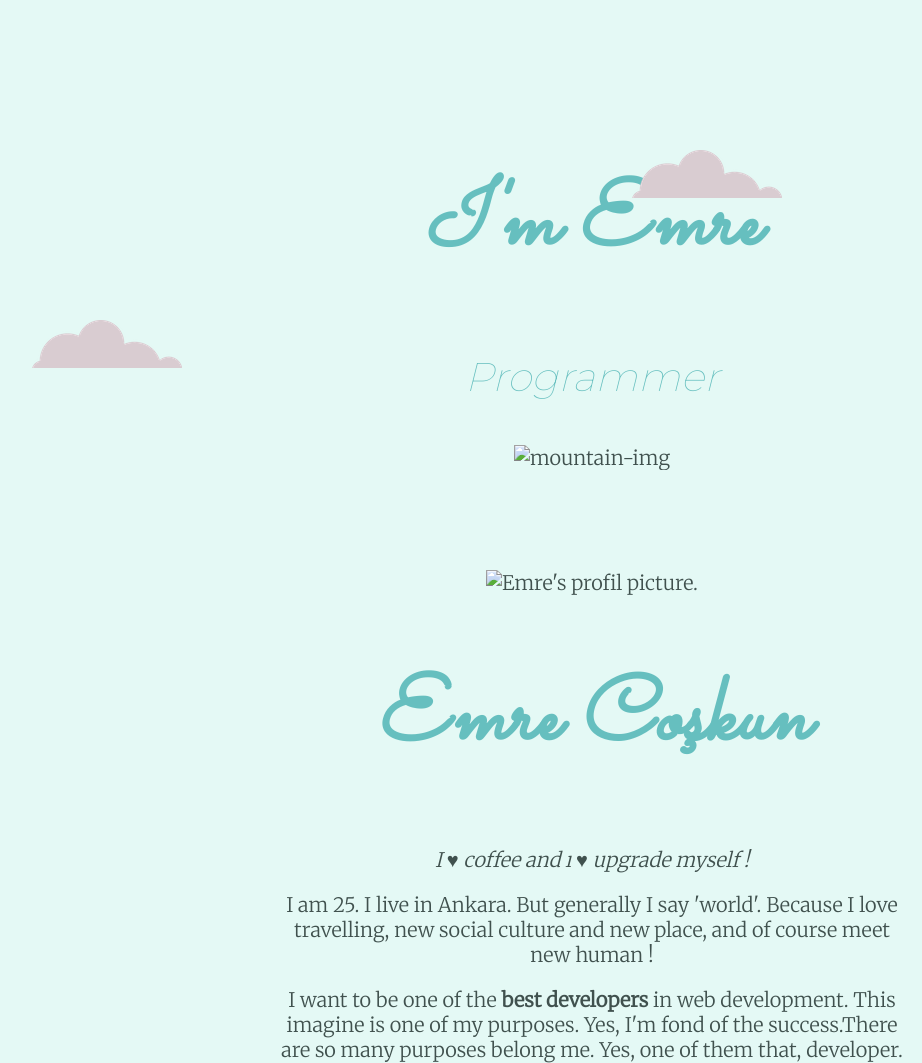
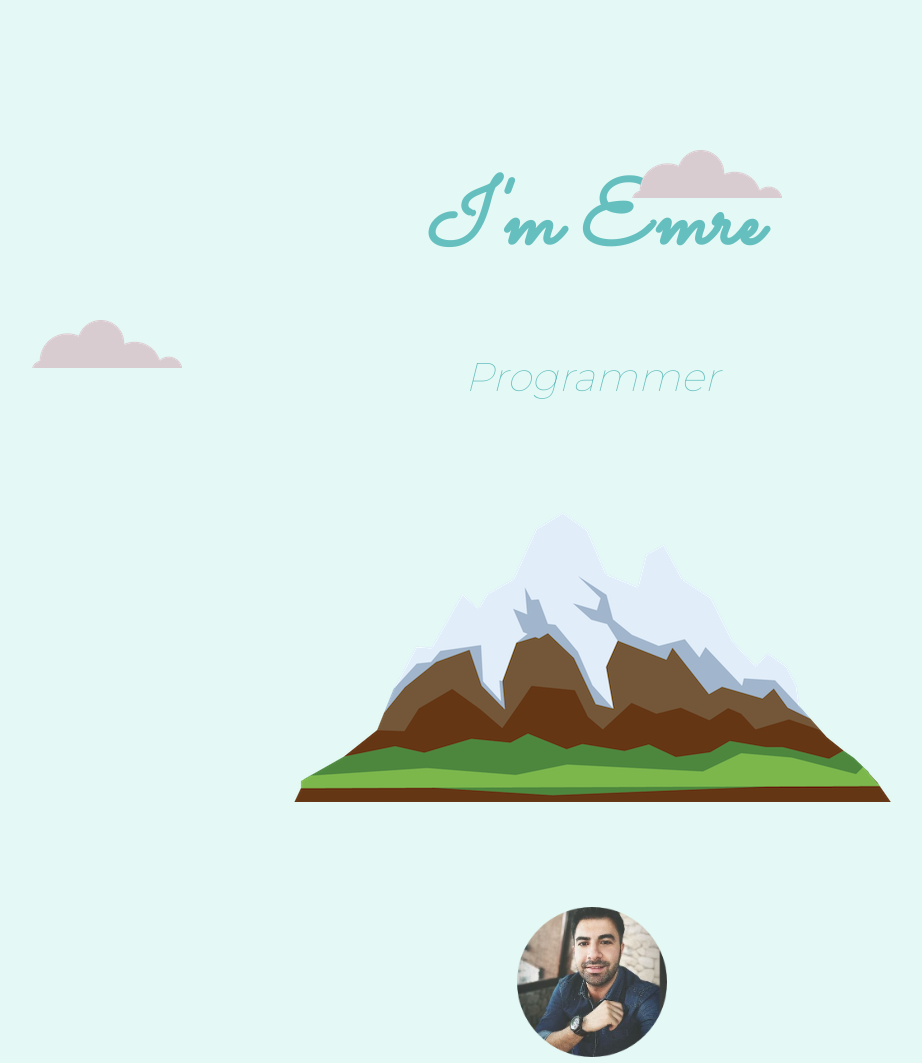
Before and after one commit to 0638emre/First-CV-Software-, a plain HTML site: page index.html in a window 1280 px wide. Shown: the top 1063 px of the page, without its empty margins (48-970 px from the left). Drawn offline with Linux system fonts and the light colour scheme.

Commit message:
Update index.html

```diff
--- a/index.html
+++ b/index.html
@@ -17,7 +17,7 @@
     <h2><em>Programmer</em></h2>
     <img class="top-cloud" src="cloud.png" alt="cloud-img">
     <img class="bottom-cloud" src="cloud.png" alt="cloud-img">
-    <img src="images/mountain.png" alt="mountain-img"><br>
+    <img src="mountain.png" alt="mountain-img"><br>
 
   </div>
 
@@ -25,7 +25,7 @@
 
     <div class="profile">
 
-      <img class="image" src="images/emre.png" alt="Emre's profil picture." width="150" height="150"></td>
+      <img class="image" src="emre.png" alt="Emre's profil picture." width="150" height="150"></td>
       <h1><em>Emre Coşkun</em></h1>
       <p><em>I ♥ coffee and ı ♥ upgrade myself !</em></p>
 
```
